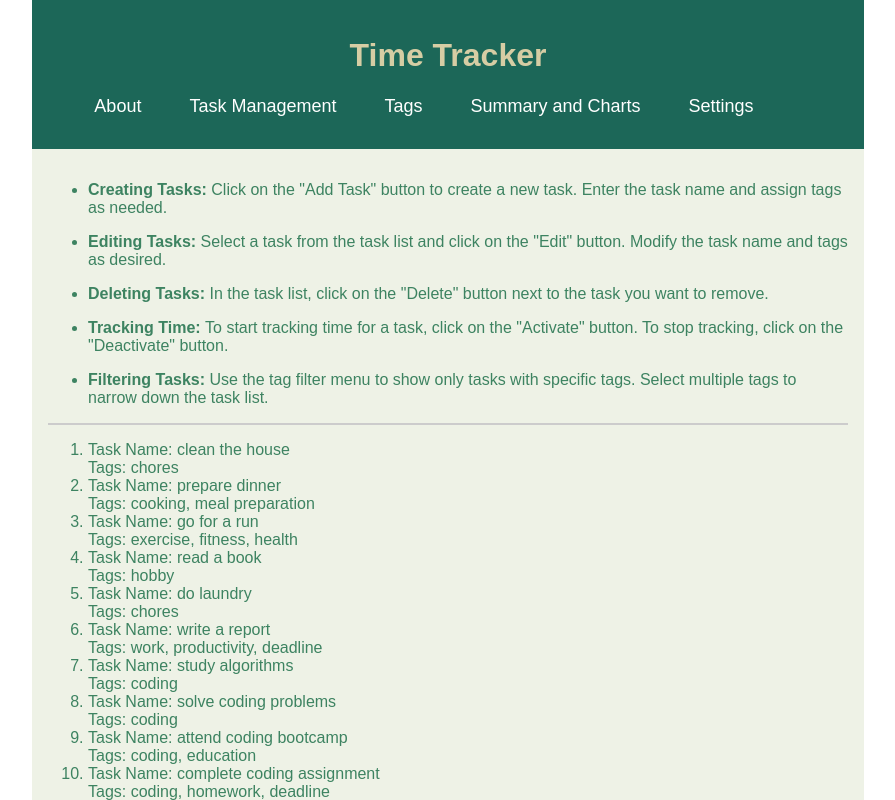
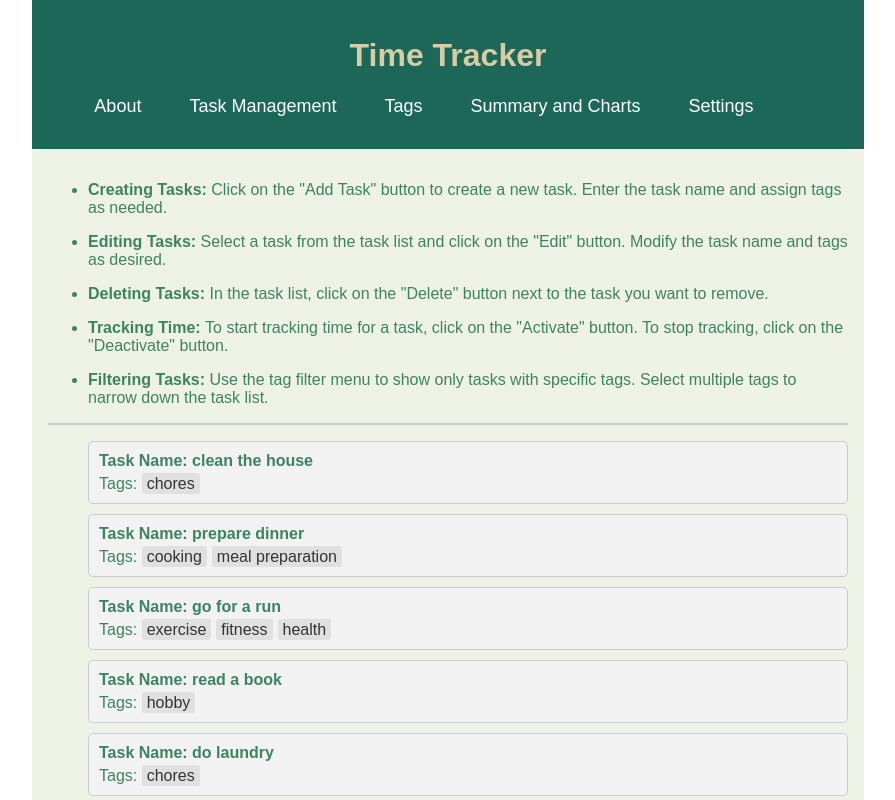
Before and after one commit to jingjingyang0803/TimeTracker, a React (Vite) app: page /tasks in a window 1280 px wide. Shown: the top 800 px of the page, without its empty margins (192-1087 px from the left). Built offline with nearby package versions, Linux system fonts and the light colour scheme; data requests are answered from the project's data file; a web font is replaced by a local one.

Commit message:
Complete module C

```diff
--- a/src/components/Tasks.jsx
+++ b/src/components/Tasks.jsx
@@ -1,4 +1,5 @@
 import React, { useEffect, useState } from "react";
+import "../styles/Tasks.css";
 
 const TaskViewIntructions = () => {
   return (
@@ -31,11 +32,15 @@ const TaskViewIntructions = () => {
 
 const TaskElement = ({ name, tags }) => {
   return (
-    <li>
-      Task Name: {name} {/* Display the name of the task */}
-      <br />
-      Tags: {tags.join(", ")} {/* Display the tags of the task */}
-    </li>
+    <div className="task">
+      <div className="task-name">Task Name: {name}</div>
+      <div className="task-tags">
+        Tags:{" "}
+        {tags.map((tag, index) => (
+          <span key={index}>{tag}</span>
+        ))}
+      </div>
+    </div>
   );
 };
 
--- /dev/null
+++ b/src/styles/Tasks.css
@@ -0,0 +1,23 @@
+.task {
+  background-color: #f2f2f2;
+  border: 1px solid #ccc;
+  border-radius: 5px;
+  padding: 10px;
+  margin-bottom: 10px;
+}
+
+.task-name {
+  font-weight: bold;
+}
+
+.task-tags {
+  margin-top: 5px;
+}
+
+.task-tags span {
+  background-color: #e0e0e0;
+  color: #333;
+  padding: 2px 5px;
+  border-radius: 3px;
+  margin-right: 5px;
+}
```
Also changed, not shown: src/styles/About.css (added), src/styles/Settings.css (added), src/styles/Summary.css (added), src/styles/Tags.css (added), 2 other files (tests, documents, lock files or other folders).
